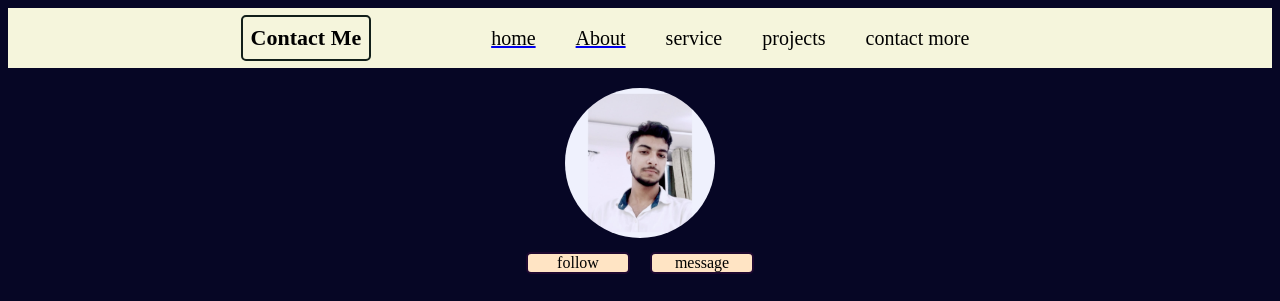
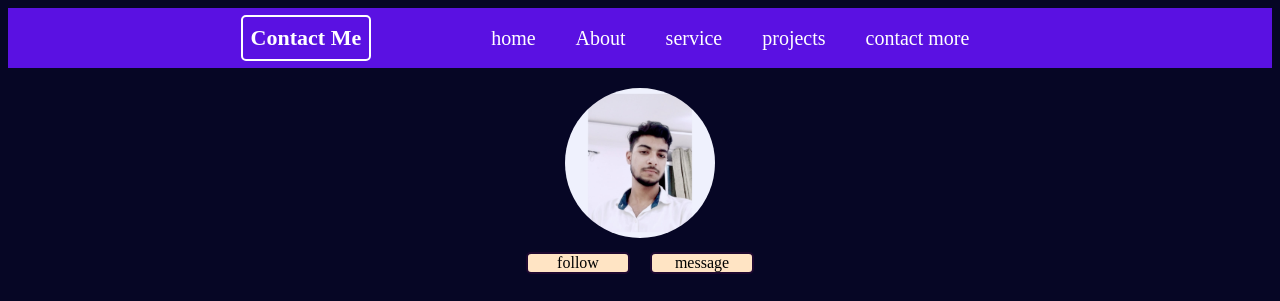
Before and after one commit to Naved1786/first-portfolio, a plain HTML site: page contact.html in a window 1280 px wide. Shown: the top 301 px of the page. Drawn offline with Linux system fonts and the light colour scheme.

Commit message:
contact me

```diff
--- a/style2.css
+++ b/style2.css
@@ -1,38 +1,31 @@
 body {
-    background-color: lightseagreen;
     background-color: rgb(6, 6, 37);
     color: white;
-    /* font-family: "Times New Roman", Times, serif; */
-    /* font-family: Arial, Helvetica, sans-serif; */
-    /* font-family: cursive; */
 }
-
 .container1 {
     height: 60px;
-    background-color: beige;
-    /* background-color: rgba(54, 54, 228, 0.644); */
     display: flex;
     justify-content: center;
     align-items: center;
     text-align: center;
-    color: black;
-    /* color: white; */
+    color: white !important;
+    background-color: rgb(90, 17,226);
+}
+a{
+   text-decoration: none;
 }
 
 h1 {
-    border: 2px solid rgb(18, 31, 26);
+    border: 2px solid white;
     padding: 8px;
     margin-right: 100px;
     border-radius: 5px;
     font-size: 22px;
 }
-
 .image {
-    /* display: flex; */
     justify-content: center;
     text-align: center;
     margin: 20px;
-    /* background-color:black; */
 
 }
 
@@ -93,7 +86,7 @@ img {
     align-items: center;
     text-decoration: none;
     margin-right: 50px;
-    color: black !important;
+    color:white;
 
 }
 
@@ -102,13 +95,11 @@ img {
     font-size: 20px;
     text-decoration: none;
     cursor: pointer;
-    color: black !important;
-    text-decoration: none;
+    color: white;
 
 }
-
-.nav1:hover {
-    color: blueviolet;
+.nav1:hover{
+   color: rgba(8, 8, 70, 0.719);
 }
 
 .container2 {
@@ -142,13 +133,11 @@ color: rgb(85, 165, 85) !important;
  .container4{
     height: 500px;
     width: auto;
-    /* border: 2px solid red; */
     display: flex;
  }
  #id1{
     height: 450px;
     width: 500px;
-    /* border: 2px solid red; */
     font-size: 20px;
     margin: auto;
     margin-left: 20px;
@@ -158,7 +147,6 @@ color: rgb(85, 165, 85) !important;
  #id2{
     height: 450px;
     width: 600px;
-    /* border: 2px solid red; */
     margin: 20px;
     margin-left: 0px;
     margin-top: 0%;
@@ -202,7 +190,6 @@ color: rgb(85, 165, 85) !important;
     height: 250px;
     width: auto;
     color: white;
-    /* border: 2px solid red; */
     font-family: cursive;
  }
  .box3:hover{
@@ -220,7 +207,6 @@ color: rgb(85, 165, 85) !important;
  .small-box{
     height: 250px;
     width: auto;
-    /* border: 2px solid red; */
     margin-top: 10px;
     display: flex;
  }
@@ -228,17 +214,11 @@ color: rgb(85, 165, 85) !important;
     height: 250px;
     width: 320px;
     margin: auto;
-    /* border: 2px solid red ; */
  }
  .d1{
     height: 10px;
     width:300px ;
-    /* border: 2px solid red; */
-    /* margin: auto; */
     display: flex;
-    /* justify-content: center; */
-    /* text-align: center; */
-    /* margin-top: 20px; */
     border-radius: 5px;
  }
  #a1{
```
